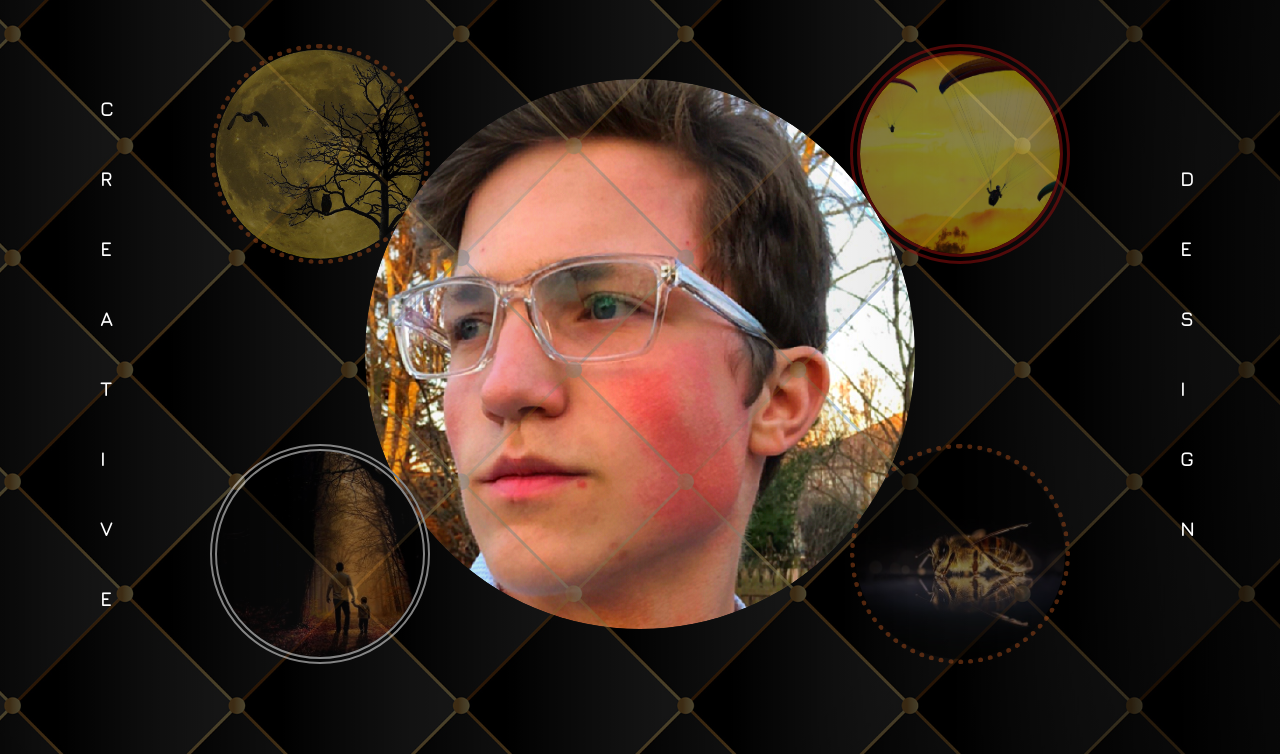
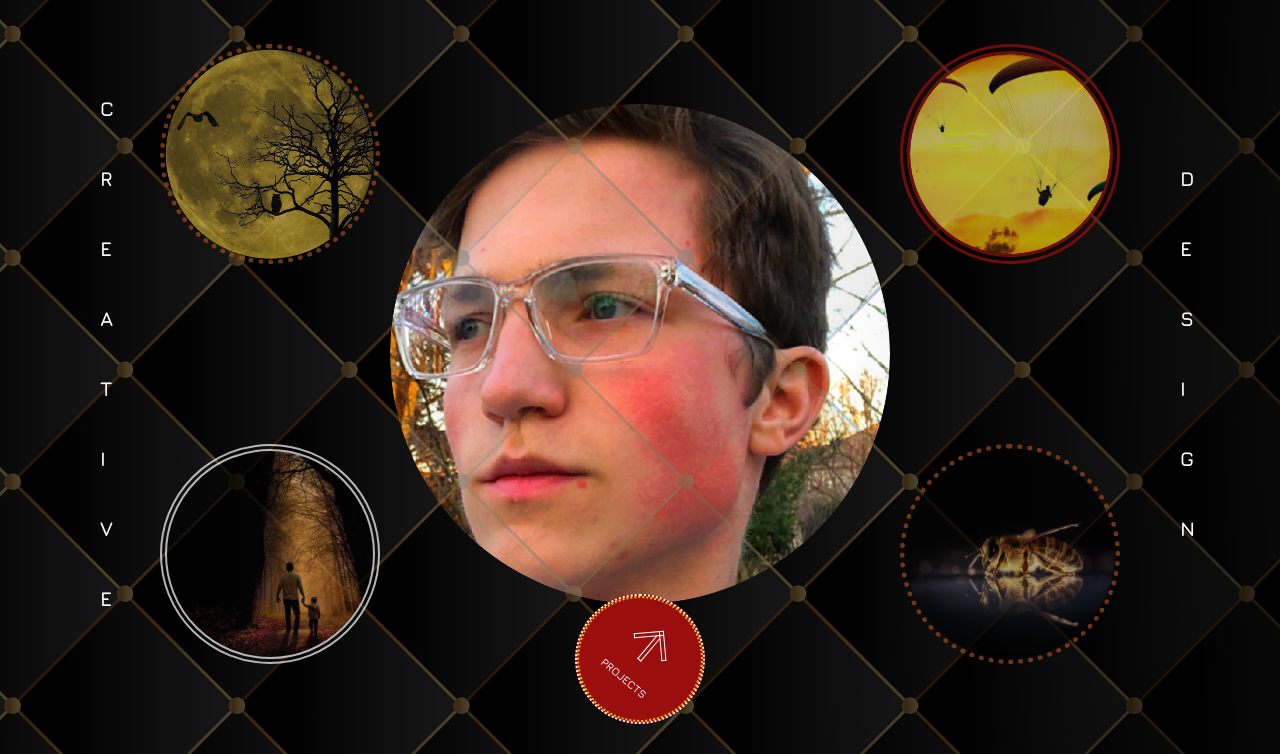
Before and after one commit to LiamClark14/portfolio, a plain HTML site: page index.html in a window 1280 px wide. Shown: the part 46-800 px from the top of the page. Drawn offline with nearby package versions, Linux system fonts and the light colour scheme.

Commit message:
Added main button html/css

```diff
--- a/index.html
+++ b/index.html
@@ -43,6 +43,17 @@
       <h4 class="featured-text featured-text-1">Creative</h4>
       <h4 class="featured-text featured-text-2">Design</h4>
       <!-- End of Featured Text -->
+
+      <!-- Main Button -->
+      <a href="#" class="main-btn">
+        <div class="main-btn-content center">
+          <div class="main-btn-line"></div>
+          <div class="main-btn-line"></div>
+          <div class="main-btn-line"></div>
+          <span>Projects</span>
+        </div>
+      </a>
+      <!-- End of Main Button -->
     </section>
     <!-- End of Section 1 -->
   </div>
--- a/style.css
+++ b/style.css
@@ -31,6 +31,7 @@ html {
   z-index: 300;
   transform: translate(-50%, -50%);
   opacity: 0;
+  pointer-events: none;
 }
 .mouse-circle {
   width: 6rem;
@@ -131,7 +132,7 @@ html {
   border-radius: 50%;
   align-self: center;
   justify-self: center;
-  opacity: 0.5;
+  opacity: 0.7;
   position: relative;
   top: 0;
   left: 0;
@@ -143,12 +144,14 @@ html {
   background-size: cover;
   background-clip: content-box;
   border: .5rem dotted #a14b1a;
+  margin-left: -10rem;
 }
 .circle-2 {
   background: url("images/landing/circle-2-img.jpg") center;
   background-size: cover;
   background-clip: content-box;
   border: 1rem double #9b0e0e;
+  margin-right: -10rem;
 }
 
 .circle-3 {
@@ -156,6 +159,7 @@ html {
   background-size: cover;
   background-clip: content-box;
   border: .7rem double #fff;
+  margin-left: -10rem;
 }
 
 .circle-4 {
@@ -163,17 +167,23 @@ html {
   background-size: cover;
   background-clip: content-box;
   border: .5rem dotted #a14b1a;
+  margin-right: -10rem;
 }
 
 
 .main-circle {
-  width: 55rem;
-  height: 55rem;
+  width: 50rem;
+  height: 50rem;
   position: absolute;
   overflow: hidden;
   border-radius: 50%;
+  transition: width .2s, height .2s;
 }
 
+.main-circle:hover {
+  width: 60rem;
+  height: 60rem;
+}
 .main-circle img {
   filter: saturate(200%);
   mix-blend-mode:exclusion;
@@ -205,4 +215,58 @@ html {
   margin: 0 10rem 0 auto;
 }
 /* End of Featured Text */
+
+/* Main Button */
+.main-btn {
+  position: absolute;
+  bottom: 3rem;
+  width: 13rem;
+  height: 13rem;
+  background-color: #9b0e0e;
+  border-radius: 50%;
+  border: 0.2rem dotted #fff;
+}
+
+.main-btn-content {
+  width: 100%;
+  height: 100%;
+  border: 0.2rem dotted #e7be08;
+  border-radius: 50%;
+  transform: rotate(40deg);
+}
+
+.main-btn-line {
+  position: absolute;
+  top: 4rem;
+  width: 3rem;
+  height: 0.5rem;
+  border: 0.1rem solid #fff;
+}
+
+.main-btn-line:nth-child(1){
+  transform: rotateZ(-45deg) translateX(-0.65rem);
+  transform-origin: left center;
+  border-right: none;
+}
+
+.main-btn-line:nth-child(2){
+  transform: rotateZ(45deg)translateX(0.65rem);
+  transform-origin: right center;
+  border-left: none;
+}
+
+.main-btn-line:nth-child(3){
+  transform: rotateZ(90deg) translateX(0.5rem);
+  border-left: none;
+}
+
+.main-btn span{
+  position: absolute;
+  bottom: 3rem;
+  color: #fff;
+  font-size: 1.1rem;
+  font-weight: 600;
+  text-transform: uppercase;
+}
+/* End of Main Button */
 /* End of Section 1 */
```
